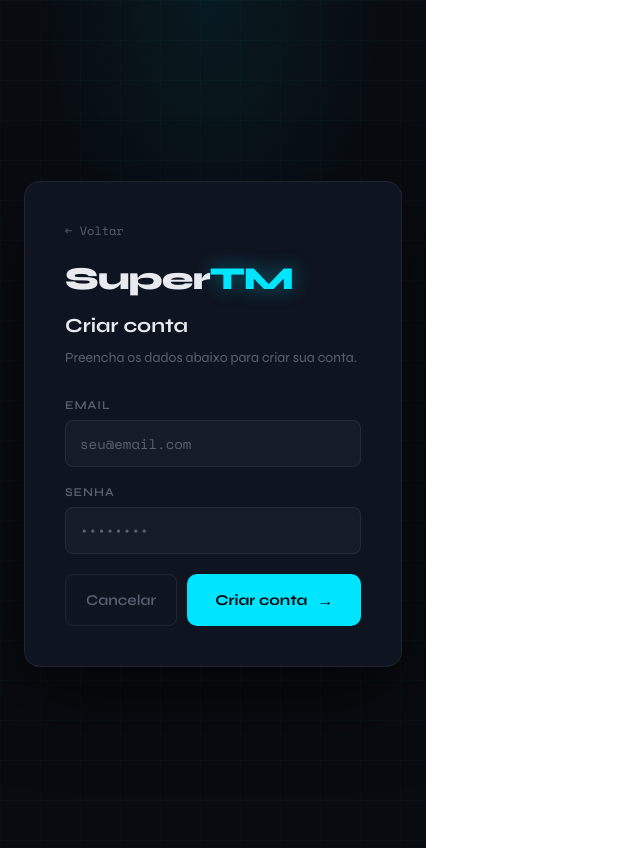
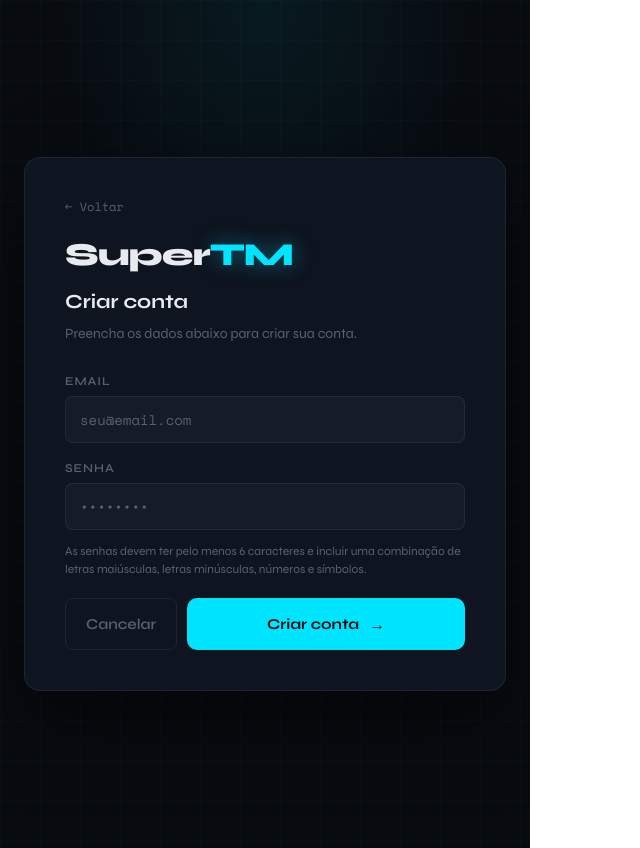
Before and after one commit to Fillip14/super-tm-server, a React (Vite) app in the folder frontend/: page /signup in a window 1280 px wide. Shown: the whole page, without its empty margins (0-640 px from the left). Built offline with nearby package versions, Linux system fonts and the light colour scheme; no server answers.

Commit message:
Adicionado validacao de senha no momento do signup

```diff
--- a/frontend/src/pages/signup/index.tsx
+++ b/frontend/src/pages/signup/index.tsx
@@ -4,6 +4,15 @@ import { useAuth } from '../../hooks/useAuth';
 import './signup.css';
 
 const isValidEmail = (email: string) => /^[^\s@]+@[^\s@]+\.[^\s@]+$/.test(email);
+
+const validatePassword = (password: string): string | null => {
+  if (password.length < 6) return 'A senha deve ter no mínimo 8 caracteres';
+  if (!/[A-Z]/.test(password)) return 'A senha deve ter pelo menos uma letra maiúscula';
+  if (!/[a-z]/.test(password)) return 'A senha deve ter pelo menos uma letra minúscula';
+  if (!/[\W_]/.test(password)) return 'A senha deve ter pelo menos um caractere especial';
+  if (!/\d/.test(password)) return 'A senha deve ter pelo menos um número';
+  return null;
+};
 
 export const Signup = () => {
   const navigate = useNavigate();
@@ -12,7 +21,6 @@ export const Signup = () => {
   const [loading, setLoading] = useState(false);
   const [success, setSuccess] = useState(false);
   const [errors, setErrors] = useState<{
-    // document?: string;
     email?: string;
     password?: string;
     general?: string;
@@ -22,7 +30,8 @@ export const Signup = () => {
   const validate = () => {
     const newErrors: typeof errors = {};
     if (!isValidEmail(email)) newErrors.email = 'Email inválido';
-    if (password.length < 6) newErrors.password = 'Senha deve ter ao menos 6 caracteres';
+    const passwordError = validatePassword(password);
+    if (passwordError) newErrors.password = passwordError;
     setErrors(newErrors);
     return Object.keys(newErrors).length === 0;
   };
@@ -36,7 +45,7 @@ export const Signup = () => {
       if (result.ok) {
         setSuccess(true);
       } else {
-        setLoading(false); // para o spinner antes de setar o erro
+        setLoading(false);
         setErrors({ general: result.message || 'Erro ao criar conta.' });
       }
     } catch {
@@ -98,9 +107,7 @@ export const Signup = () => {
           </div>
 
           <div className="field-group">
-            <label className="field-label">
-              Senha {errors.password && <span className="field-error">* {errors.password}</span>}
-            </label>
+            <label className="field-label">Senha</label>
             <input
               className={`field-input ${errors.password ? 'field-input--error' : ''}`}
               type="password"
@@ -109,6 +116,10 @@ export const Signup = () => {
               onChange={(e) => setPassword(e.target.value)}
               onKeyDown={handleKeyDown}
             />
+            <p className={`field-hint${errors.password ? ' field-hint--error' : ''}`}>
+              As senhas devem ter pelo menos 6 caracteres e incluir uma combinação de letras
+              maiúsculas, letras minúsculas, números e símbolos.
+            </p>
           </div>
 
           {errors.general && (
--- a/frontend/src/pages/signup/signup.css
+++ b/frontend/src/pages/signup/signup.css
@@ -341,3 +341,14 @@
     transform: rotate(360deg);
   }
 }
+
+.field-hint {
+  font-size: 12px;
+  color: var(--text-muted);
+  margin: 6px 0 0;
+  line-height: 1.5;
+}
+
+.field-hint--error {
+  color: var(--error);
+}
```
